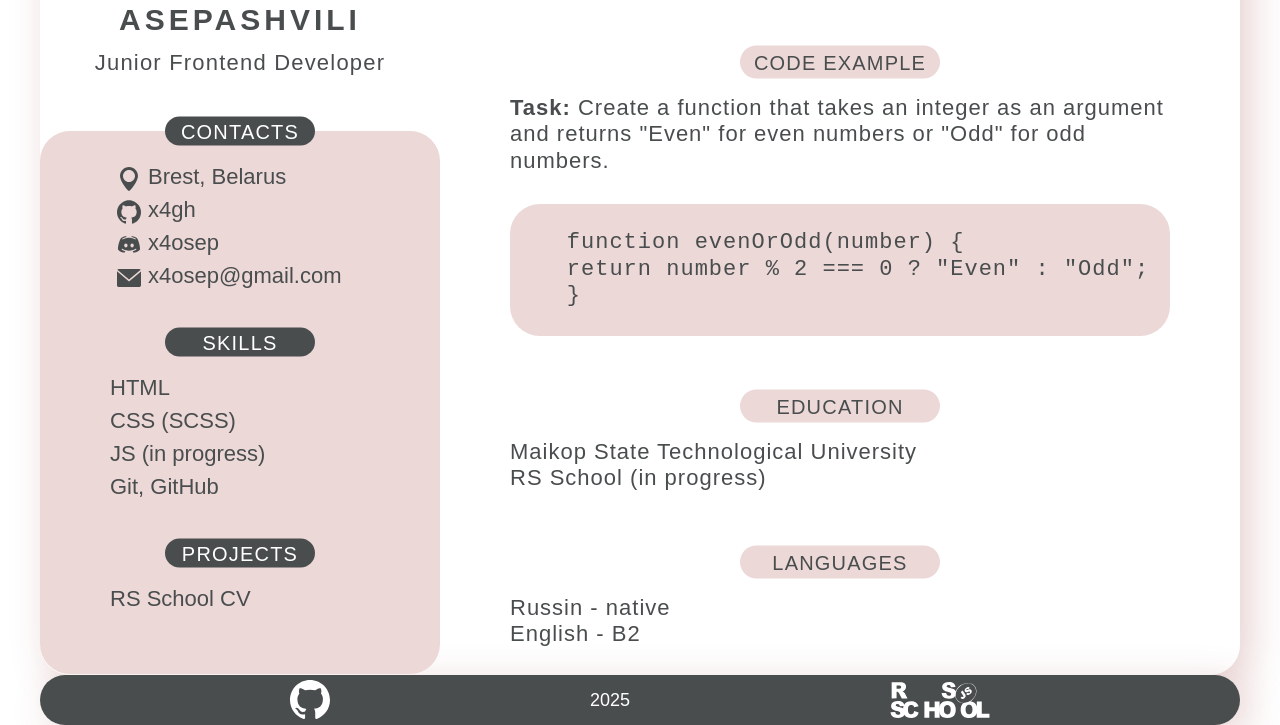
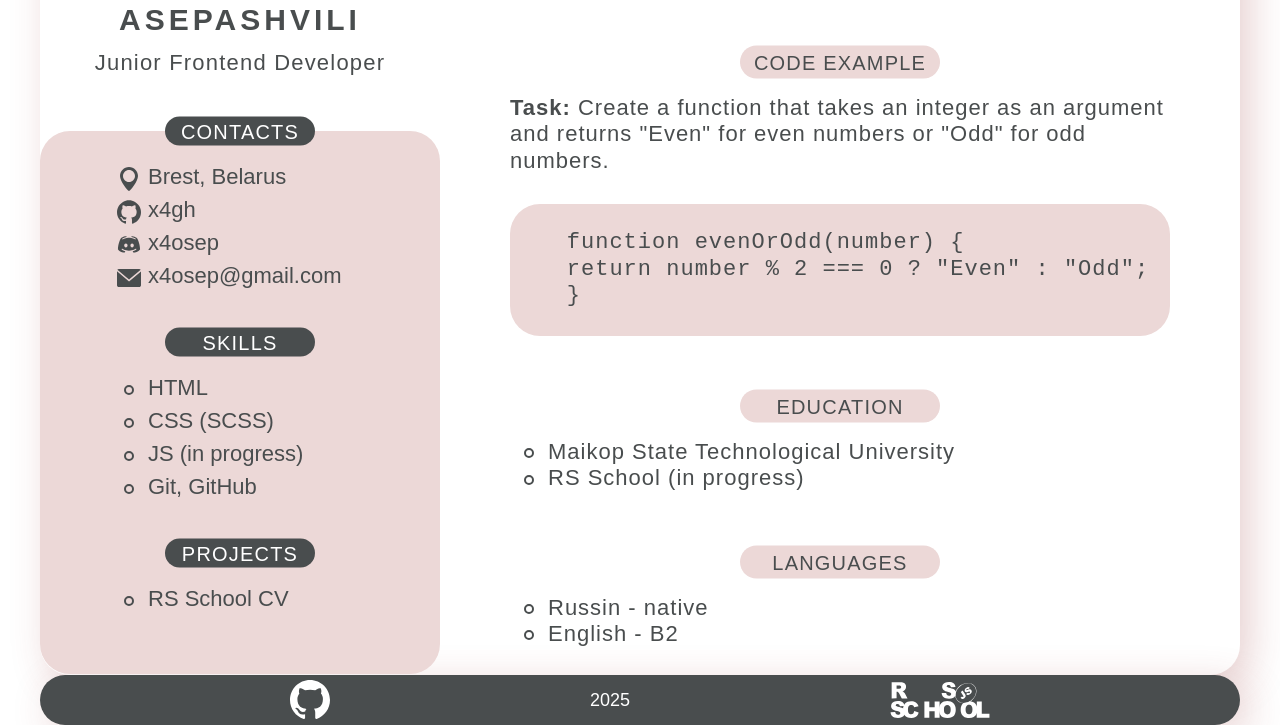
Before and after one commit to x4gh/rsschool-cv, a plain HTML site: page index.html in a window 1280 px wide. Shown: the part 445-1170 px from the top of the page. Drawn offline with Linux system fonts and the light colour scheme.

Commit message:
feat: add svg

```diff
--- a/css/style.css
+++ b/css/style.css
@@ -178,9 +178,7 @@ body {
     color: #494d4e;
 
 }
-.aside__item{
 
-}
 .svg{
 vertical-align: middle;
 margin: 0 7px;
--- a/index.html
+++ b/index.html
@@ -30,15 +30,15 @@
                     <div class="aside__block">
                         <h2 class="block__title skills" id="skills">skills</h2>
                         <ul class="aside__list">
-                            <li class="aside__item">HTML</li>
-                            <li class="aside__item">CSS (SCSS)</li>
-                            <li class="aside__item">JS (in progress)</li>
-                            <li class="aside__item">Git, GitHub</li>
+                            <li class="aside__item"><img src="./img/point.svg" class="svg" alt="point" width="24">HTML</li>
+                            <li class="aside__item"><img src="./img/point.svg" class="svg" alt="point" width="24">CSS (SCSS)</li>
+                            <li class="aside__item"><img src="./img/point.svg" class="svg" alt="point" width="24">JS (in progress)</li>
+                            <li class="aside__item"><img src="./img/point.svg" class="svg" alt="point" width="24">Git, GitHub</li>
                         </ul>
                     </div>
                     <div class="aside__block skills">
                         <h2 class="block__title">Projects</h2>
-                        <a class="aside__list " href="https://x4gh.github.io/rsschool-cv/cv">RS School CV</a>
+                        <a class="aside__list" target="_blank" href="https://x4gh.github.io/rsschool-cv/cv"><img src="./img/point.svg" class="svg" alt="point" width="24">RS School CV</a>
                     </div>
                 </div>
             </div>
@@ -97,15 +97,15 @@
                     <div class="education" id="education">
                         <h2 class="main__title">education</h2>
                         <ul class="education__list">
-                            <li class="education__item">Maikop State Technological University</li>
-                            <li class="education__item">RS School (in progress)</li>
+                            <li class="education__item"><img src="./img/point.svg" class="svg" alt="point" width="24">Maikop State Technological University</li>
+                            <li class="education__item"><img src="./img/point.svg" class="svg" alt="point" width="24">RS School (in progress)</li>
                         </ul>
                     </div>
                     <div class="languages" id="languages">
                         <h2 class="main__title">languages</h2>
                         <ul>
-                            <li>Russin - native</li>
-                            <li>English - B2</li>
+                            <li><img src="./img/point.svg" class="svg" alt="point" width="24">Russin - native</li>
+                            <li><img src="./img/point.svg" class="svg" alt="point" width="24">English - B2</li>
                         </ul>
                     </div>
                 </main>
```
Also changed, not shown: img/point.svg (added).
